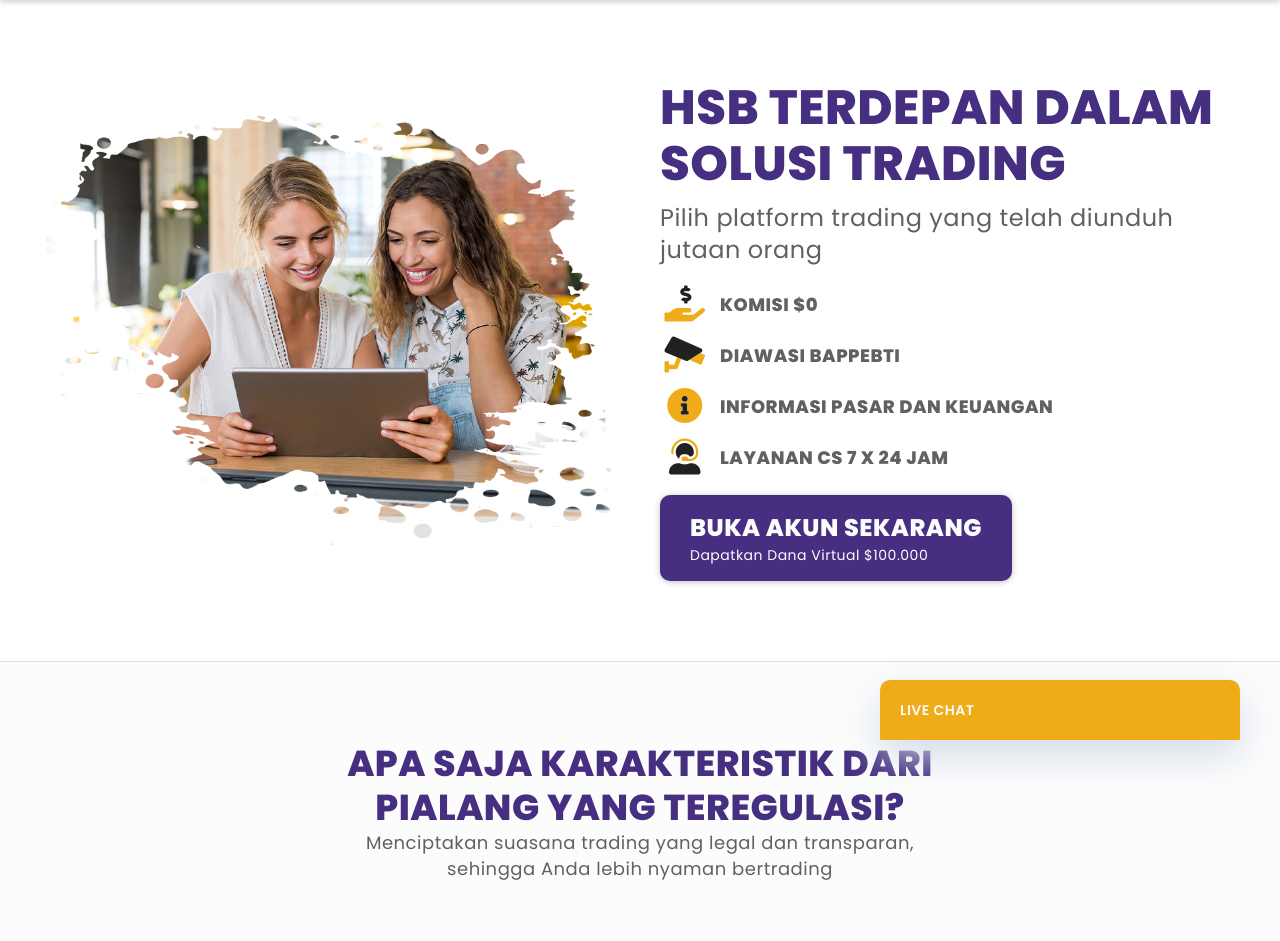
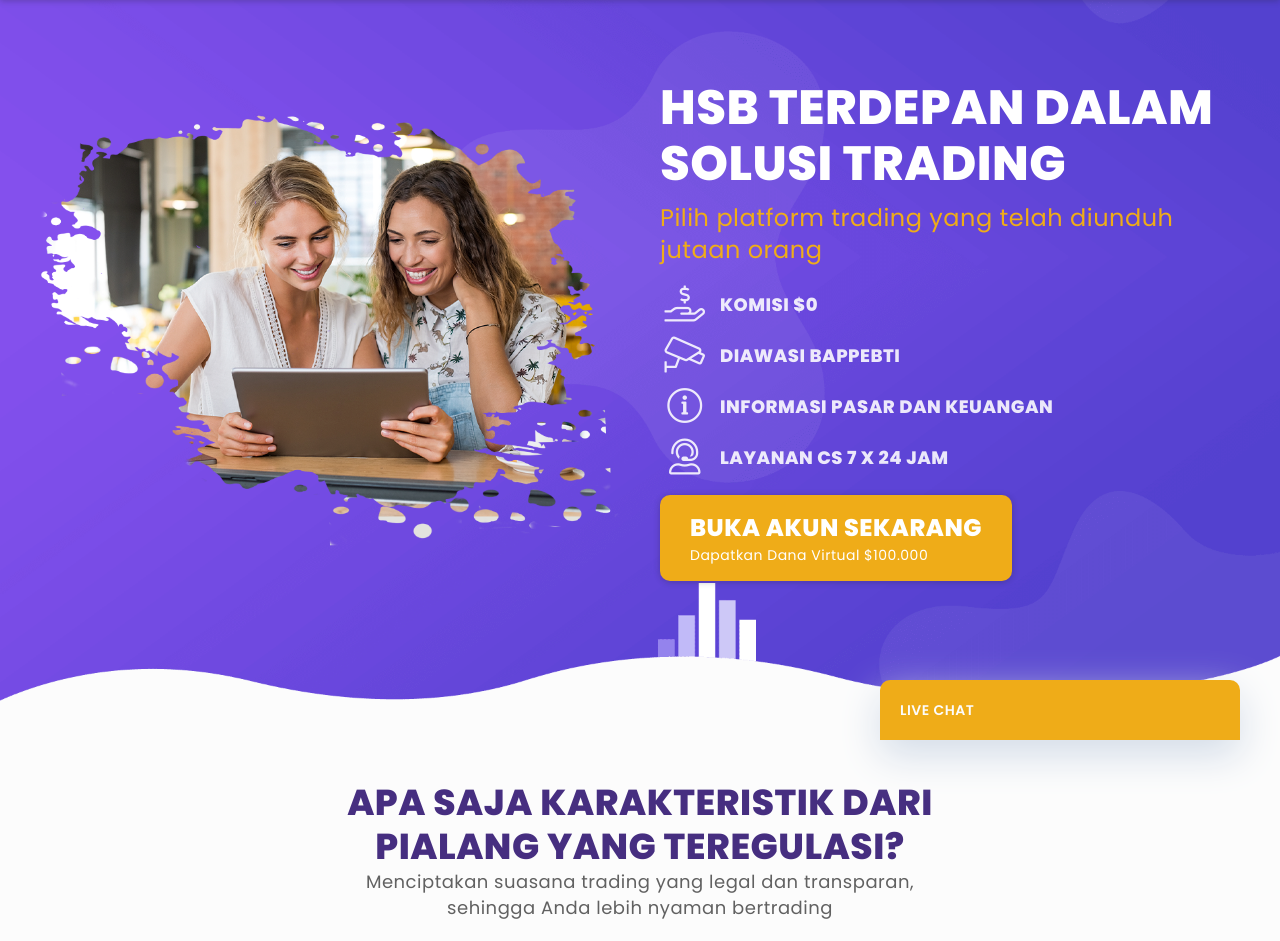
Before and after one commit to ovarz/hsb, a PHP site: page / in a window 1280 px wide. Shown: the part 60-1001 px from the top of the page. Run offline with PHP 8.4, Linux system fonts and the light colour scheme.

Commit message:
update highlight

```diff
--- a/css/base-desktop.css
+++ b/css/base-desktop.css
@@ -25,7 +25,7 @@ border-radius:var(--rounded-normal) var(--rounded-normal) 0 0;
 .cover-button .btn{padding:15px 30px;}
 .cover-button-label{font-size:24px;}
 
-.highlight > span{grid-template-columns:1fr 1fr; margin-right:0;}
+.highlight > span{grid-template-columns:1fr 1fr;}
 .highlight-title h1{font-size:48px; line-height:56px;}
 .highlight-title h2{font-size:24px; line-height:32px;}
 .highlight-feature-list{font-size:18px;}
--- a/css/base.css
+++ b/css/base.css
@@ -72,19 +72,24 @@ font-weight:bold; text-transform:uppercase; display:grid; grid-template-columns:
 .cover-button-label{font-weight:900;}
 .cover-button-desc{text-transform:none; font-weight:normal;}
 
-.highlight{background-color:#FFF; border-bottom:1px solid #E0E0E0;}
-.highlight > span{width:100%; display:grid; grid-template-columns:1fr; grid-column-gap:var(--section-space); grid-row-gap:var(--section-space);}
+.highlight{position:relative; color:rgba(255,255,255,0.88);}
+.highlight .cover-image{background-color:transparent;}
+.highlight .cover-image:after{opacity:0;}
+.highlight .cover-image .flex_lazy{opacity:1; background-position:center bottom;}
+.highlight > span{position:relative; z-index:2; padding-bottom:calc(var(--section-space) * 3);
+width:100%; display:grid; grid-template-columns:1fr; grid-column-gap:var(--section-space); grid-row-gap:var(--section-space);}
 .highlight-image{display:flex;}
-.highlight-title h1{font-weight:bold; text-transform:uppercase; margin-bottom:10px; color:var(--font-link-primary);}
+.highlight-title h1{font-weight:bold; text-transform:uppercase; margin-bottom:10px; color:#FFF;}
+.highlight-title h2{color:var(--font-link-tertiary);}
 .highlight-feature{display:grid; grid-template-columns:1fr; grid-row-gap:15px; margin:20px 0;}
 .highlight-feature *{text-align:left !important;}
 .highlight-feature-list{font-weight:bold; text-transform:uppercase; display:grid; grid-template-columns:50px 1fr; grid-column-gap:10px;
 -moz-border-radius:var(--rounded-normal); -webkit-border-radius:var(--rounded-normal); border-radius:var(--rounded-normal);}
 .hfl-icon{font-size:36px;}
-.hfl-icon .fad:before{color:var(--font-link-secondary);}
+.hfl-icon .fad:before{color:#FFF;}
 .hfl-icon .fad:after{opacity:1; color:var(--font-link-tertiary);}
 .hfl-info > span{margin-left:0;}
-.highlight-button .btn{display:inline-block; background-color:var(--font-link-primary);
+.highlight-button .btn{display:inline-block; background-color:var(--font-link-tertiary); color:#FFF;
 -moz-box-shadow:var(--shadow-base); -webkit-box-shadow:var(--shadow-base); box-shadow:var(--shadow-base);}
 .highlight-button-label{font-weight:900;}
 .highlight-button-desc{text-transform:none; font-weight:normal;}
--- a/css/core.css
+++ b/css/core.css
@@ -164,8 +164,9 @@ padding:15px 0 var(--testi-padding); margin:0 var(--testi-padding);}
 .open .cover-image:after{opacity:0;}
 .open > span{display:block; position:relative; z-index:2;}
 .open-button *{text-align:center;}
-.open-button .btn{display:inline-block;
+.open-button .btn{display:inline-block; background-color:var(--font-link-tertiary);
 -moz-box-shadow:var(--shadow-neumorph); -webkit-box-shadow:var(--shadow-neumorph); box-shadow:var(--shadow-neumorph);}
+.open-button .btn:hover{background-color:var(--font-link-secondary);}
 .open-button-label{font-weight:900;}
 .open-button-desc{text-transform:none; font-weight:normal;}
 
--- a/js/base.js
+++ b/js/base.js
@@ -27,6 +27,8 @@ var scroll_reveal_show = function(){
   window.sr = ScrollReveal({mobile:true,viewFactor:0.2,reset:true});
   sr.reveal('.cover > span > *', 100);
   sr.reveal('.cover-feature > *', 100);
+  sr.reveal('.highlight > span > *', 100);
+  sr.reveal('.highlight-info > span > *', 100);
   sr.reveal('.character-content > span > *', 100);
   sr.reveal('.reduce > span > *', 100);
   sr.reveal('.reduce-content > *', 100);
--- a/module/highlight.php
+++ b/module/highlight.php
@@ -1,4 +1,7 @@
 <section class="highlight content_center">
+  <div class="cover-image">
+    <div class="flex_lazy"><img alt="Cover" data-original="img/highlight-desktop.png" /></div>
+  </div>
   <span>
     <div class="highlight-image content_center flex_ori">
       <img alt="Promo" data-original="img/highlight.png" />
@@ -11,19 +14,19 @@
         </div>
         <div class="highlight-feature">
           <div class="highlight-feature-list">
-            <div class="hfl-icon content_center"><i class="fad fa-hand-holding-usd"></i></div>
+            <div class="hfl-icon content_center"><i class="fal fa-hand-holding-usd"></i></div>
             <div class="hfl-info content_center"><span>Komisi $0</span></div>
           </div>
           <div class="highlight-feature-list">
-            <div class="hfl-icon content_center"><i class="fad fa-cctv"></i></div>
+            <div class="hfl-icon content_center"><i class="fal fa-cctv"></i></div>
             <div class="hfl-info content_center"><span>Diawasi BAPPEBTI</span></div>
           </div>
           <div class="highlight-feature-list">
-            <div class="hfl-icon content_center"><i class="fad fa-info-circle"></i></div>
+            <div class="hfl-icon content_center"><i class="fal fa-info-circle"></i></div>
             <div class="hfl-info content_center"><span>Informasi pasar dan keuangan</span></div>
           </div>
           <div class="highlight-feature-list">
-            <div class="hfl-icon content_center"><i class="fad fa-user-headset"></i></div>
+            <div class="hfl-icon content_center"><i class="fal fa-user-headset"></i></div>
             <div class="hfl-info content_center"><span>Layanan CS 7 x 24 jam</span></div>
           </div>
         </div>
```
Also changed, not shown: img/highlight-desktop.png (added), img/highlight-mobile.png (added).
